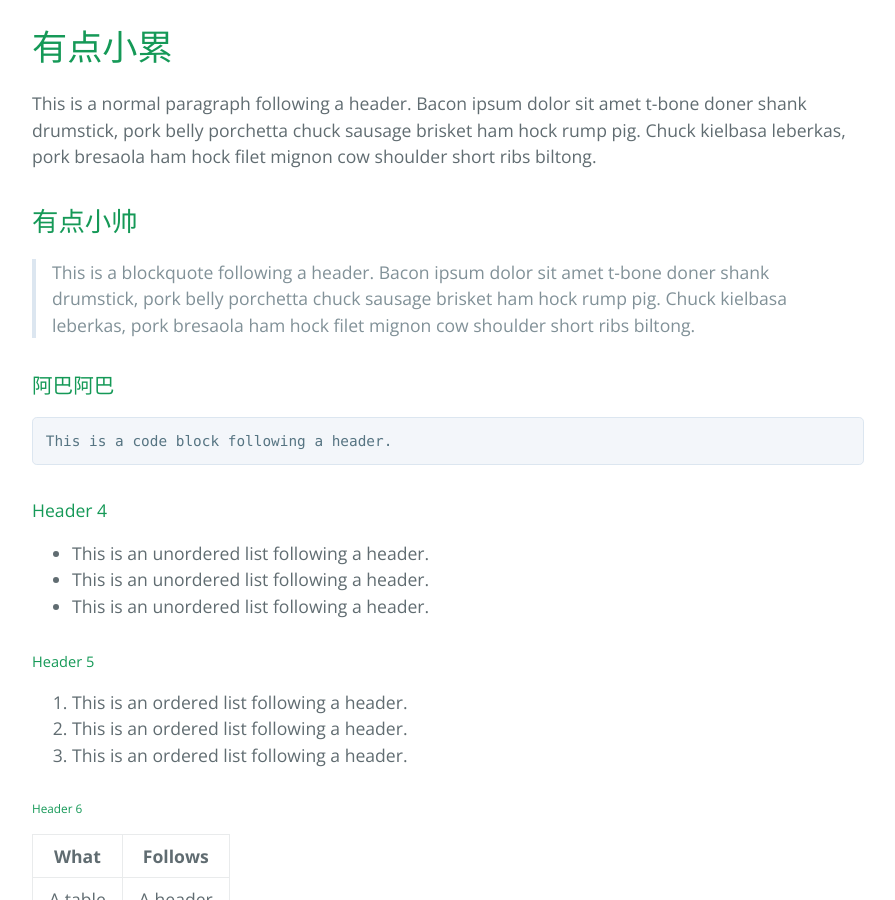
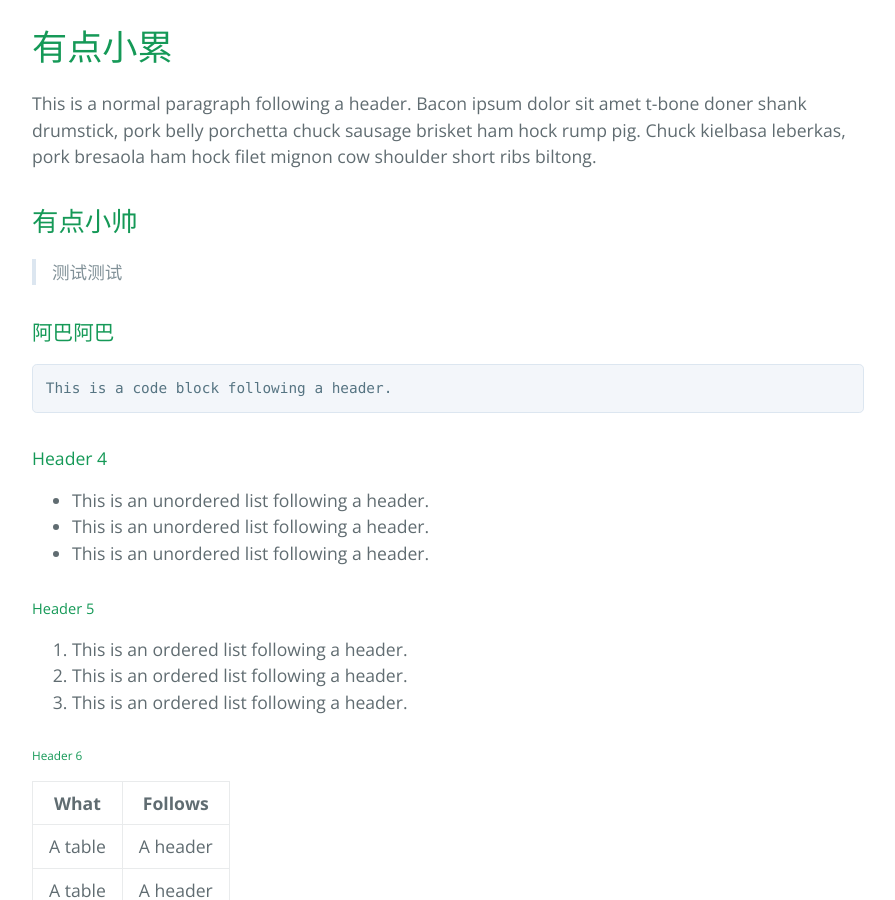
Before and after one commit to Kieey/ipa-re-sign-tool, a Jekyll site: the page docs/index.html, which Jekyll copies as it is, in a window 1280 px wide and 900 px high, scrolled down 752 px. Shown: the whole window, without its empty margins (192-1087 px from the left). Built offline with Jekyll 4.4.1, drawn with Linux system fonts in a browser that asks for light colours.

Commit message:
Update index.html

```diff
--- a/docs/index.html
+++ b/docs/index.html
@@ -42,7 +42,7 @@
       <a id="user-content-header-2" class="anchor" href="#header-2" aria-hidden="true"><span class="octicon octicon-link"></span></a>有点小帅</h2>
 
       <blockquote>
-      <p>This is a blockquote following a header. Bacon ipsum dolor sit amet t-bone doner shank drumstick, pork belly porchetta chuck sausage brisket ham hock rump pig. Chuck kielbasa leberkas, pork bresaola ham hock filet mignon cow shoulder short ribs biltong.</p>
+      <p>测试测试</p>
       </blockquote>
 
       <h3>
```
